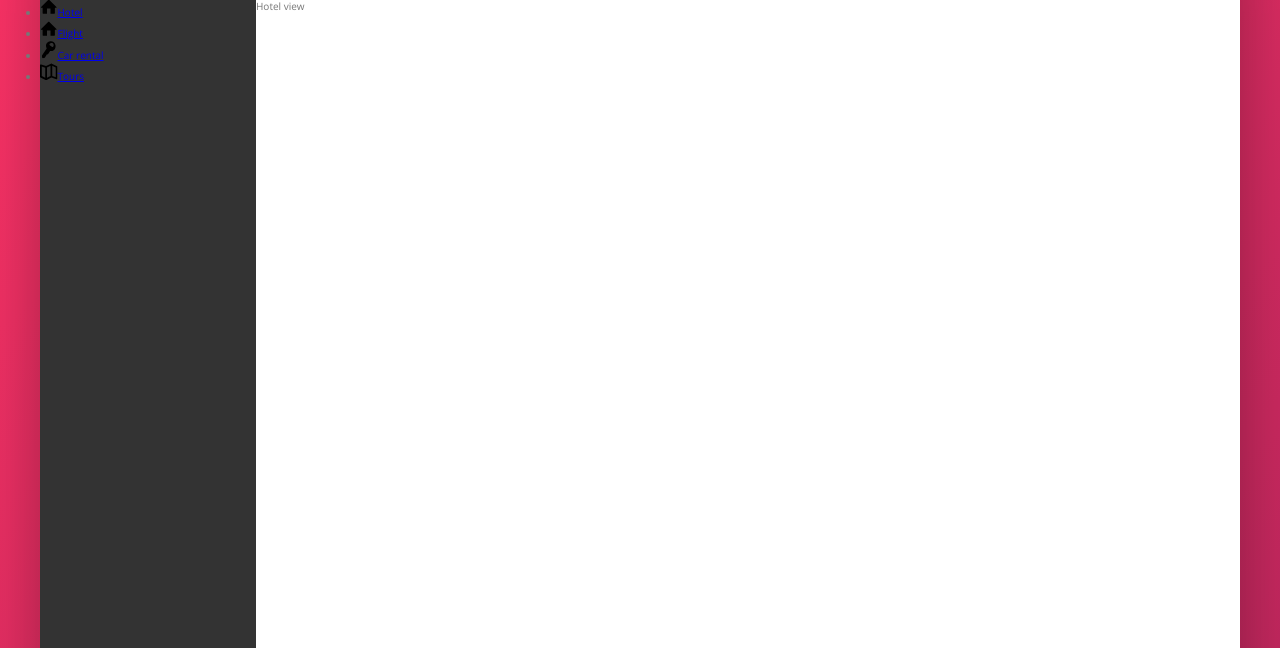
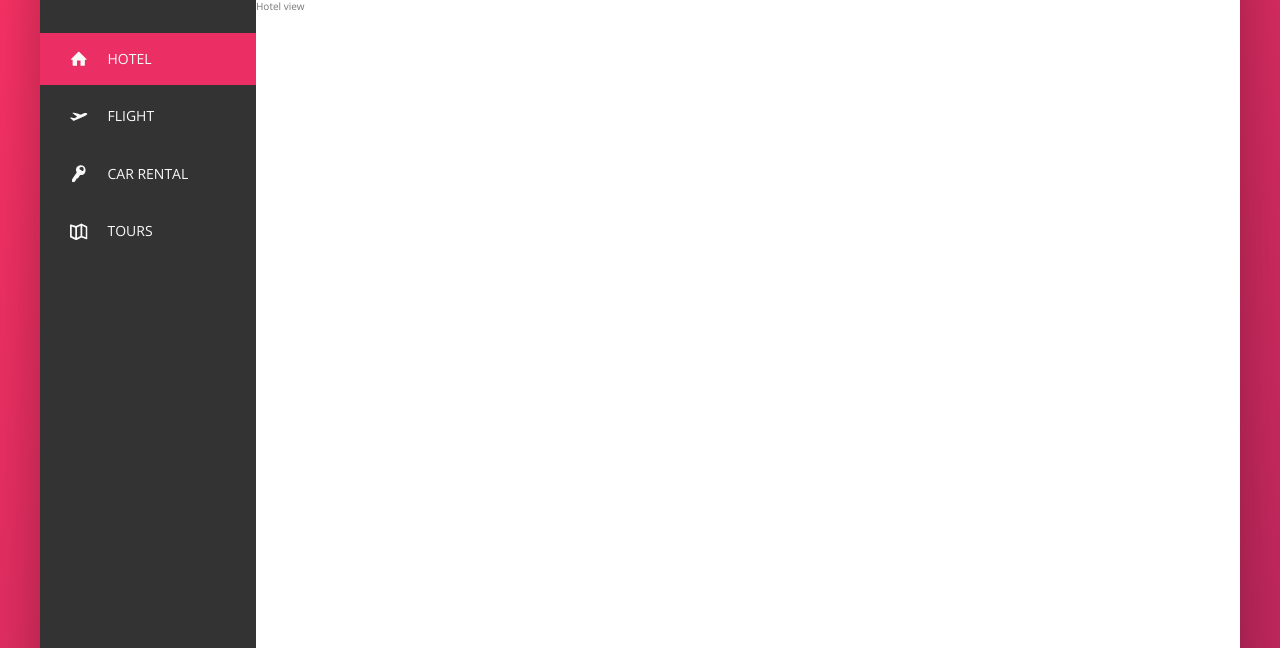
Before and after one commit to Ahmed-Roshdy-1/Trillo, a website: page index.html in a window 1280 px wide. Shown: the part 152-800 px from the top of the page. Drawn offline with nearby package versions, Linux system fonts and the light colour scheme.

Commit message:
Navigation

```diff
--- a/index.html
+++ b/index.html
@@ -40,7 +40,7 @@
       <div class="content">
         <nav class="sidebar">
           <ul class="side-nav">
-            <li class="side-nav__item">
+            <li class="side-nav__item side-nav__item--active">
               <a href="#" class="side-nav__link">
                 <svg class="side-nav__icon"><use xlink:href="img/sprite.svg#icon-home"></use></svg><span>Hotel</span>
               </a>
@@ -48,7 +48,8 @@
 
             <li class="side-nav__item">
               <a href="#" class="side-nav__link">
-                <svg class="side-nav__icon"><use xlink:href="img/sprite.svg#icon-home"></use></svg><span>Flight</span>
+                <svg class="side-nav__icon"><use xlink:href="img/sprite.svg#icon-aircraft-take-off"></use></svg
+                ><span>Flight</span>
               </a>
             </li>
 
--- a/sass/_components.scss
+++ b/sass/_components.scss
@@ -118,15 +118,57 @@
 // Side navigation
 
 .side-nav {
+  font-size: 1.4rem;
+  list-style: none;
+  margin-top: 3.5rem;
   &__item {
+    position: relative;
+    &:not(:last-child) {
+      margin-bottom: 0.5rem;
+    }
   }
 
-  &__link {
+  &__item::before {
+    content: "";
+    position: absolute;
+    top: 0;
+    left: 0;
+    height: 100%;
+    width: 3px;
+    background-color: var(--Primary);
+    transform: scaleY(0);
+    transition: transform 0.2s, width 0.4s cubic-bezier(1, 0, 0, 1) 0.2s, background-color 0.2s;
+  }
+
+  &__item:hover::before,
+  &__item--active::before {
+    transform: scaleY(1);
+    width: 100%;
+  }
+  &__item:active::before {
+    background-color: var(--Primary-light);
+  }
+
+  &__link:link,
+  &__link:visited {
+    color: var(--Grey-light-1);
+    text-decoration: none;
+    text-transform: uppercase;
+    display: block;
+    padding: 1.5rem 3rem;
+    display: flex;
+    align-items: center;
+    position: relative;
+    z-index: 10;
+  }
+  &__link:hover {
   }
 
   &__icon {
     width: 1.75rem;
     height: 1.75rem;
+    margin-right: 2rem;
+    fill: currentColor;
   }
 }
 
```
Also changed, not shown: css/style.css.
